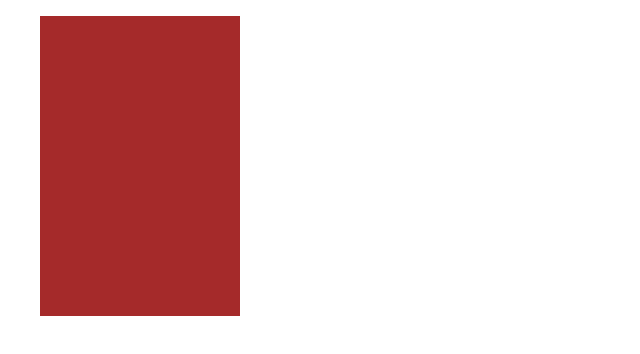
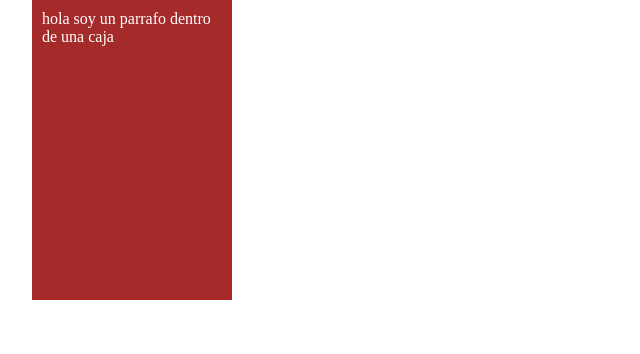
Before and after one commit to mauriam/workspace, a plain HTML site: page css/css.basico/index.html in a window 1280 px wide. Shown: the whole page, without its empty margins (0-640 px from the left). Drawn offline with Linux system fonts and the light colour scheme.

Commit message:
selectores

```diff
--- a/css/css.basico/css/style.css
+++ b/css/css.basico/css/style.css
@@ -6,9 +6,17 @@ selector:{
     propiedad: valor ;
     propiedad: valor ; <-<< punto y coma para terminar con la regla css
 }
-
 */
-
+/*
+    selectores  #id .clase :pseudoclase ::pseudoelemento [atributo]
+    aceder aun elemento se mapea
+    div p
+*/
+* {
+    margin: 0;
+    padding: 0;
+    box-sizing: border-box;
+}
 .caja {
     width: 200px;
     height: 300px;
@@ -16,3 +24,7 @@ selector:{
     margin-left: 2rem;
     background-color: brown;
 }
+div p {
+    padding: 10px;
+    color: #fff;
+}
--- a/css/css.basico/index.html
+++ b/css/css.basico/index.html
@@ -9,7 +9,7 @@
 </head>
 <body>
     <div class="caja">
-        <p></p>
+        <p>hola soy un parrafo dentro de una caja </p>
     </div>
 </body>
 </html>
```
